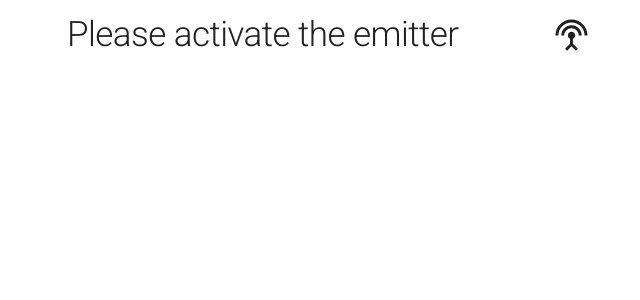
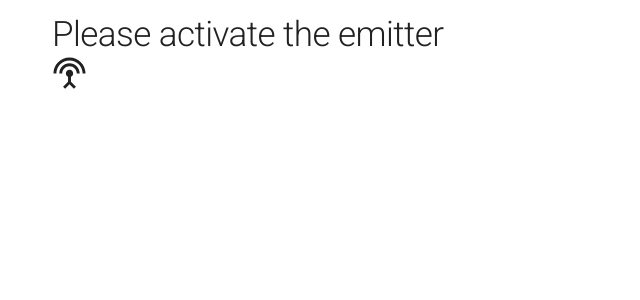
Before and after one commit to OleksandrDanylchenko/run-and-drive-emitter, a React (Vite) app: page /login in a window 1280 px wide. Shown: the top 300 px of the page, without its empty margins (312-952 px from the left). Built offline with nearby package versions, Linux system fonts and the light colour scheme.

Commit message:
refactor: add usage of the flexbox mixin for the login page styles

```diff
--- a/src/pages/Login/styles.ts
+++ b/src/pages/Login/styles.ts
@@ -1,14 +1,17 @@
 import { css } from '@emotion/react';
+import { flexbox } from '@styles/mixins';
 import { pxToRem } from '@styles/utils';
 
-export const TitleBlock = css({
-  display: 'flex',
-  alignItems: 'center',
-  justifyContent: 'space-between',
-  gap: pxToRem('20px'),
-  padding: pxToRem('15px'),
-});
+export const TitleBlock = css`
+  ${flexbox({
+    alignItems: 'center',
+    justifyContent: 'space-between',
+    gap: pxToRem('20px'),
+  })}
 
-export const Title = css({
-  fontSize: pxToRem('35px'),
-});
+  padding-top: ${pxToRem('15px')};
+`;
+
+export const Title = css`
+  font-size: ${pxToRem('35px')};
+`;
```
